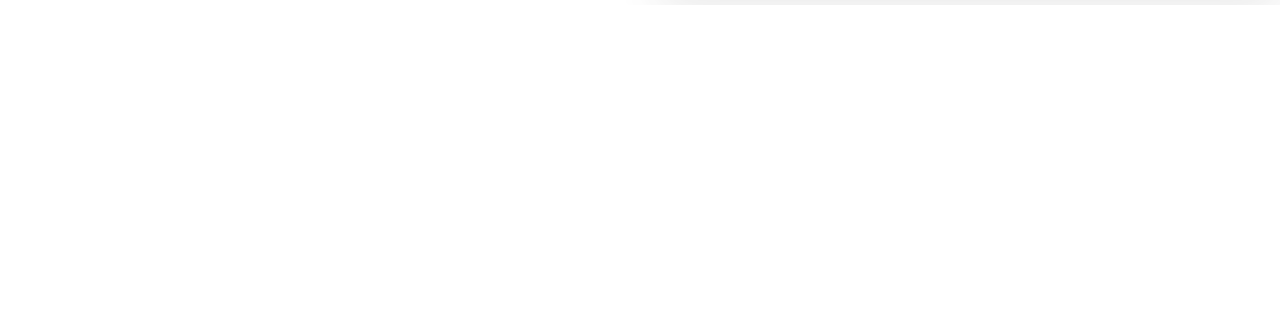
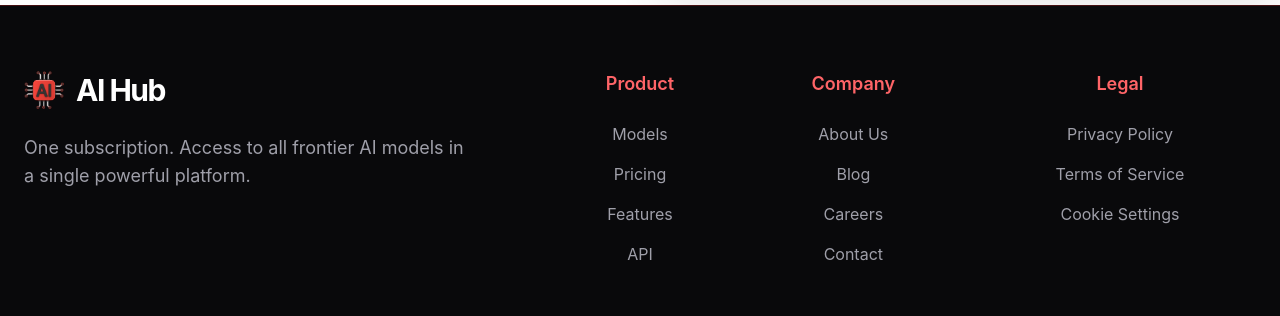
Before and after one commit to amitchandradas2004/AI-Model-Hub-By-React, a React (Vite) app: page / in a window 1280 px wide. Shown: the part 607-923 px from the top of the page. Before the commit the page ends 800 px from the top, so only its background shows below. Built offline with nearby package versions, Linux system fonts and the light colour scheme; grey boxes are pictures that could not be loaded.

Commit message:
Footer is done

```diff
--- a/src/App.jsx
+++ b/src/App.jsx
@@ -1,13 +1,14 @@
 import "./App.css";
 import Banner from "./Banner/Banner";
 import NavBar from "./Components/Navbar/Navbar";
+import Footer from "./Footer/Footer";
 
 function App() {
   return (
     <>
       <NavBar></NavBar>
-
       <Banner></Banner>
+      <Footer></Footer>
     </>
   );
 }
--- /dev/null
+++ b/src/Footer/Footer.jsx
@@ -0,0 +1,119 @@
+const Footer = () => {
+  return (
+    <footer className="bg-zinc-950 border-t border-red-900/50 pt-16 pb-10">
+      <div className="max-w-7xl mx-auto px-6">
+        <div className="grid grid-cols-1 md:grid-cols-12 gap-12">
+          {/* Logo & Description */}
+          <div className="md:col-span-5">
+            <div className="flex items-center gap-3 mb-6">
+              <img src="/logo.png" alt="AI Hub Logo" className="h-10 w-auto" />
+              <h2 className="text-3xl font-bold tracking-tighter text-white">
+                AI Hub
+              </h2>
+            </div>
+
+            <p className="text-zinc-400 text-lg max-w-md">
+              One subscription. Access to all frontier AI models in a single
+              powerful platform.
+            </p>
+
+            {/* <div className="mt-8 flex gap-6 text-2xl text-zinc-500">
+                            <a href="#" className="hover:text-red-500 transition-colors"><FaTwitter /></a>
+                            <a href="#" className="hover:text-red-500 transition-colors"><FaGithub /></a>
+                            <a href="#" className="hover:text-red-500 transition-colors"><FaLinkedin /></a>
+                            <a href="#" className="hover:text-red-500 transition-colors"><FaDiscord /></a>
+                            <a href="#" className="hover:text-red-500 transition-colors"><FaYoutube /></a>
+                        </div> */}
+          </div>
+
+          {/* Quick Links */}
+          <div className="md:col-span-2 text-center">
+            <h3 className="text-red-400 font-semibold mb-6  text-lg">Product</h3>
+            <ul className="space-y-4 text-zinc-400">
+              <li>
+                <a href="#" className="hover:text-white transition">
+                  Models
+                </a>
+              </li>
+              <li>
+                <a href="#" className="hover:text-white transition">
+                  Pricing
+                </a>
+              </li>
+              <li>
+                <a href="#" className="hover:text-white transition">
+                  Features
+                </a>
+              </li>
+              <li>
+                <a href="#" className="hover:text-white transition">
+                  API
+                </a>
+              </li>
+            </ul>
+          </div>
+
+          <div className="md:col-span-2 text-center">
+            <h3 className="text-red-400 font-semibold mb-6 text-lg">Company</h3>
+            <ul className="space-y-4 text-zinc-400">
+              <li>
+                <a href="#" className="hover:text-white transition">
+                  About Us
+                </a>
+              </li>
+              <li>
+                <a href="#" className="hover:text-white transition">
+                  Blog
+                </a>
+              </li>
+              <li>
+                <a href="#" className="hover:text-white transition">
+                  Careers
+                </a>
+              </li>
+              <li>
+                <a href="#" className="hover:text-white transition">
+                  Contact
+                </a>
+              </li>
+            </ul>
+          </div>
+
+          <div className="md:col-span-3 text-center ">
+            <h3 className="text-red-400 font-semibold mb-6 text-lg">Legal</h3>
+            <ul className="space-y-4 text-zinc-400">
+              <li>
+                <a href="#" className="hover:text-white transition">
+                  Privacy Policy
+                </a>
+              </li>
+              <li>
+                <a href="#" className="hover:text-white transition">
+                  Terms of Service
+                </a>
+              </li>
+              <li>
+                <a href="#" className="hover:text-white transition">
+                  Cookie Settings
+                </a>
+              </li>
+            </ul>
+          </div>
+        </div>
+
+        {/* Bottom Bar */}
+        <div className="mt-16 pt-8 border-t border-zinc-800 flex flex-col md:flex-row items-center justify-between gap-4 text-sm text-zinc-500">
+          <div>© {new Date().getFullYear()} AI Hub. All rights reserved.</div>
+
+          <div className="flex gap-6">
+            <a href="#" className="hover:text-red-400 transition">
+              Made with ❤️ for AI enthusiasts
+            </a>
+          </div>
+        </div>
+      </div>
+    </footer>
+  );
+};
+
+export default Footer;
```
